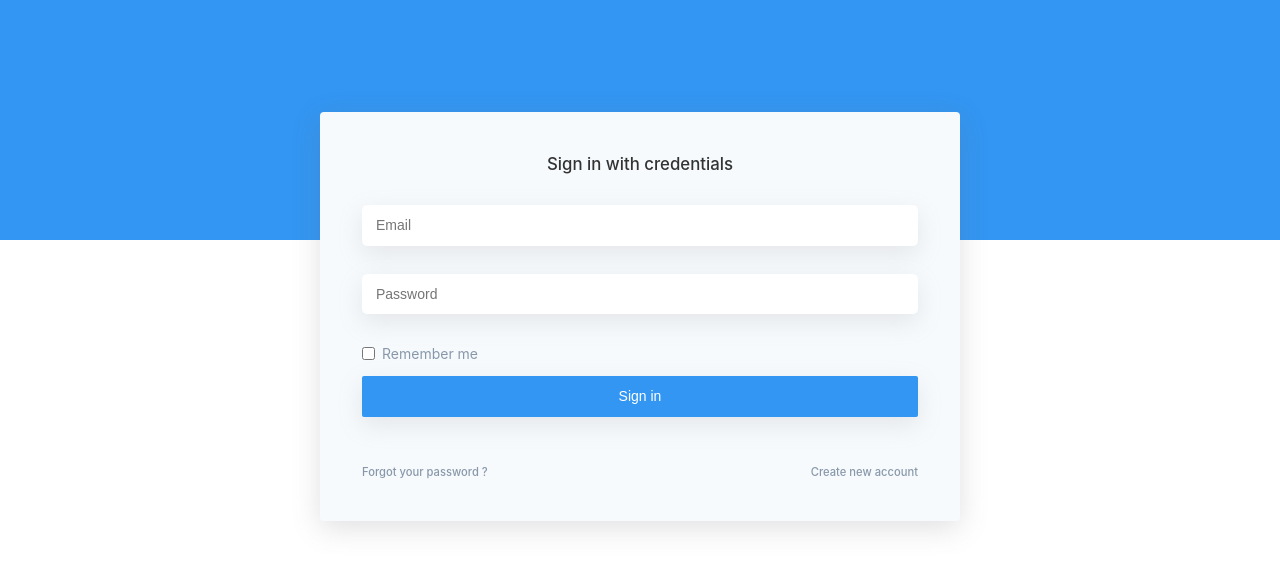
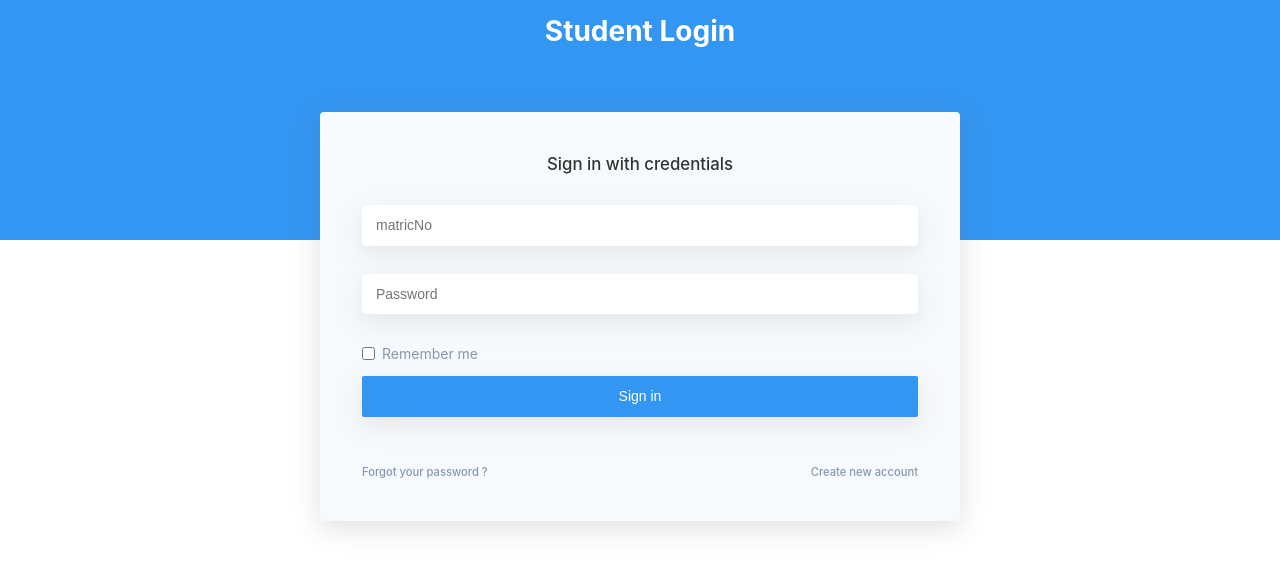
Before and after one commit to blyncnov/ict, a Next.js app: page /auths/login in a window 1280 px wide. Shown: the top 570 px of the page. Built offline with nearby package versions, Linux system fonts and the light colour scheme.

Commit message:
ICT web app dashboard

```diff
--- a/components/auth/ForgotPassword/index.jsx
+++ b/components/auth/ForgotPassword/index.jsx
@@ -5,7 +5,9 @@ const Login = () => {
   return (
     <>
       <div className="login__container ">
-        <div className="bg"></div>
+        <div className="bg">
+          <h1>Reset Your Account</h1>
+        </div>
         <div className="login__container__wrapper">
           <div className="login__container__box">
             <h5> Reset Your Credentials</h5>
--- a/components/auth/Login/index.jsx
+++ b/components/auth/Login/index.jsx
@@ -2,20 +2,57 @@ import React from "react";
 import Link from "next/link";
 
 const Login = () => {
+  const SubmitHandler = async (e) => {
+    e.preventDefault();
+
+    const matricNo = e.target.matricNo.value;
+    const password = e.target.password.value;
+
+    const response = await fetch(
+      "https://ict-chain-01.herokuapp.com/Authentication/student/login",
+      {
+        method: "POST",
+        headers: { "Content-Type": "application/json; charset=utf-8" },
+        credentials: "include",
+        body: JSON.stringify({
+          matricNo,
+          password,
+        }),
+      }
+    );
+
+    console.log(response);
+  };
+
   return (
     <>
       <div className="login__container ">
-        <div className="bg"></div>
+        <div className="bg">
+          <h1>Student Login</h1>
+        </div>
         <div className="login__container__wrapper">
           <div className="login__container__box">
             <h5> Sign in with credentials</h5>
             <br />
-            <form>
-              <input className="form-control" type="text" placeholder="Email" />
+            <form onSubmit={SubmitHandler}>
+              <input
+                className="form-control"
+                type="text"
+                placeholder="matricNo"
+                name="matricNo"
+                // value={username}
+                required
+                onChange={(e) => e.target.value}
+              />
               <br />
               <input
                 className="form-control"
                 type="text"
+                name="password"
+                // value={password}
+                required
+                minLength={8}
+                onChange={(e) => e.target.value}
                 placeholder="Password"
               />
               <br />
--- a/components/auth/Signup/index.jsx
+++ b/components/auth/Signup/index.jsx
@@ -5,7 +5,9 @@ const Login = () => {
   return (
     <>
       <div className="login__container ">
-        <div className="bg"></div>
+        <div className="bg">
+          <h1>Create a new account</h1>
+        </div>
         <div className="login__container__wrapper">
           <div className="login__container__box">
             <h5> Sign Up with credentials</h5>
--- a/styles/globals.css
+++ b/styles/globals.css
@@ -16,4 +16,5 @@ body {
 a {
   color: inherit;
   text-decoration: none;
+
 }
--- a/styles/home/auth.css
+++ b/styles/home/auth.css
@@ -9,6 +9,11 @@
   background-repeat: no-repeat;
   padding: 1em 0;
   height: 30vh;
+}
+
+.bg h1 {
+  color: white;
+  text-align: center;
 }
 
 .login__container__wrapper {
```
Also changed, not shown: pages/dashboard.js (added, +9 -0 lines).
